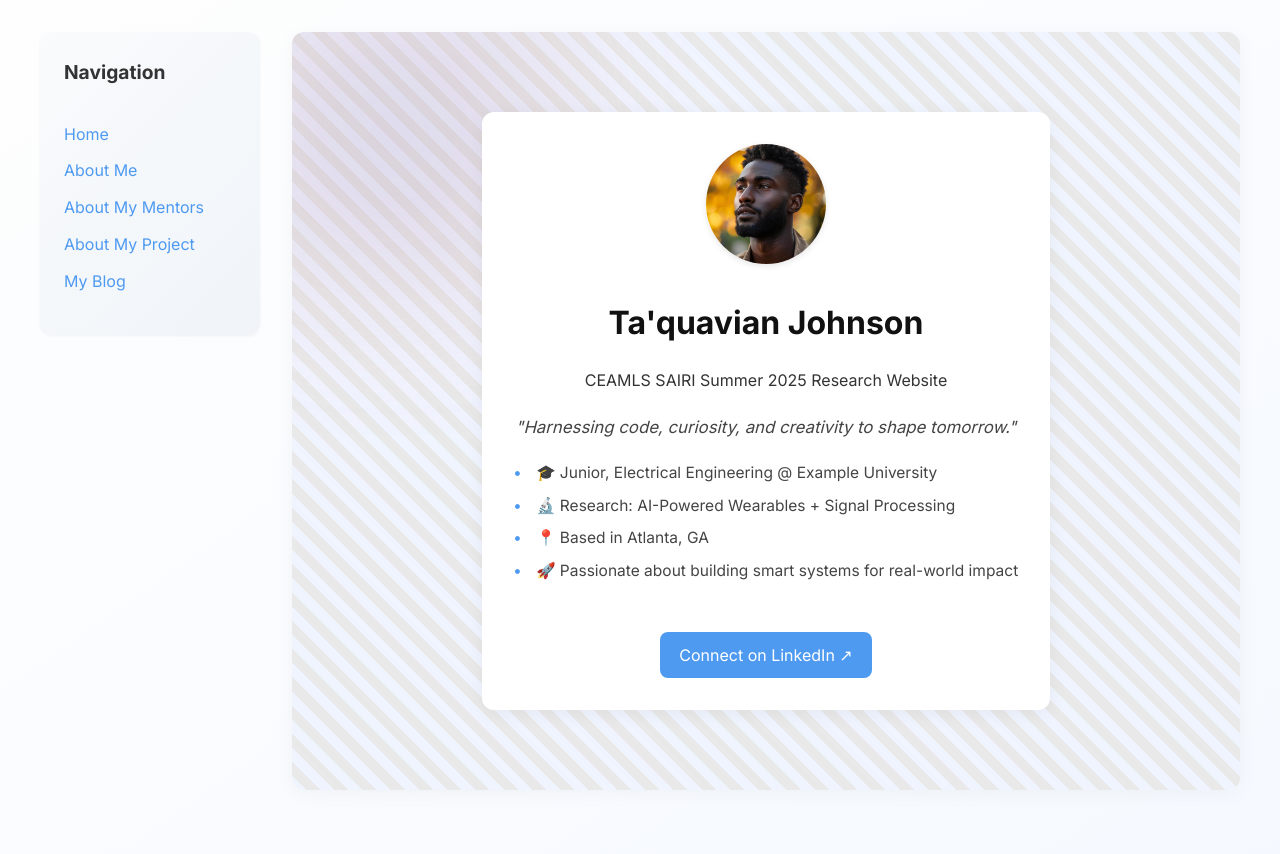
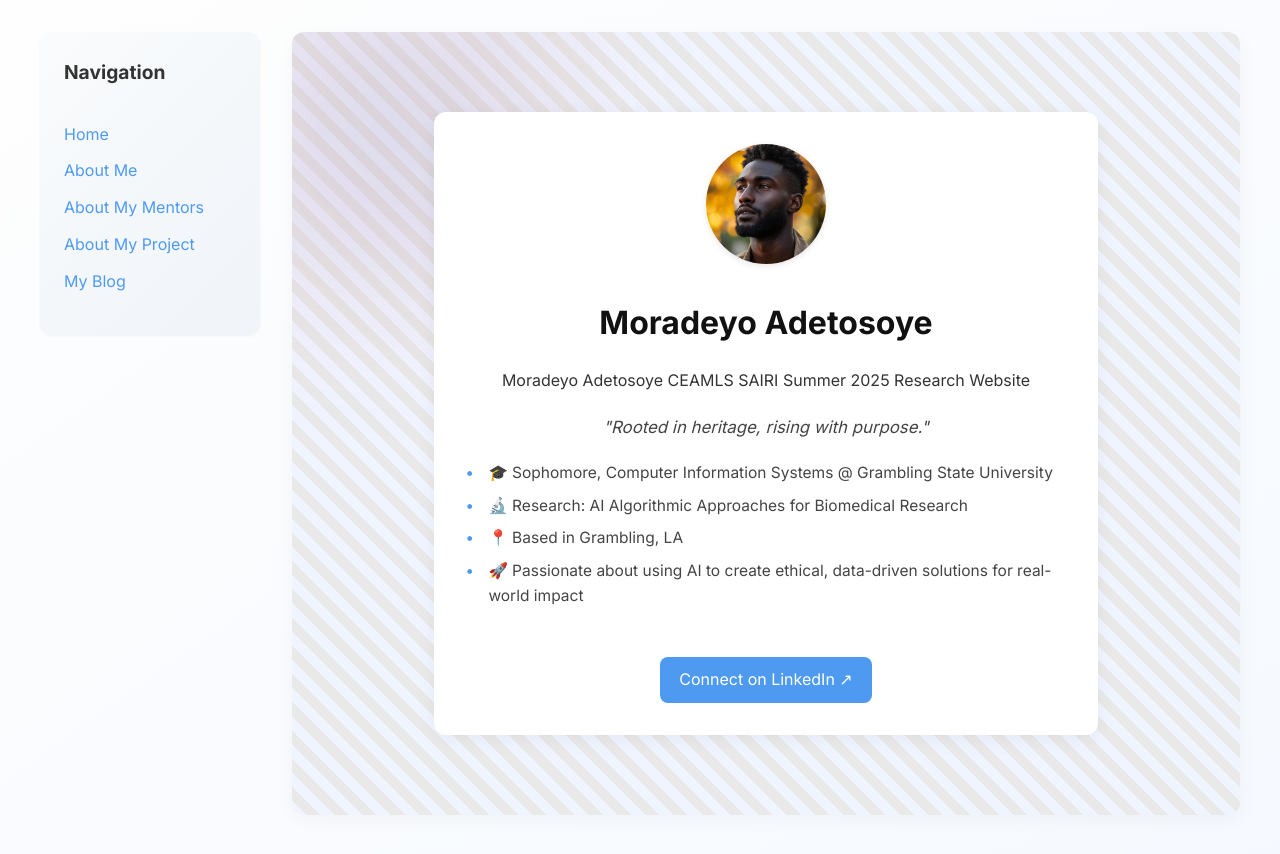
Before and after one commit to Deyo101/deyo101.github.io, a Jekyll site: the page built from index.md, in a window 1280 px wide. Shown: the top 854 px of the page. Built offline with Jekyll 4.4.1, drawn with Linux system fonts in a browser that asks for light colours.

Commit message:
Update index.md

```diff
--- a/index.md
+++ b/index.md
@@ -1,16 +1,16 @@
 ---
 layout: home
-title: Ta'quavian Johnson
-description: CEAMLS SAIRI Summer 2025 Research Website
+title: Moradeyo Adetosoye
+description: Moradeyo Adetosoye CEAMLS SAIRI Summer 2025 Research Website
 
-motto: "Harnessing code, curiosity, and creativity to shape tomorrow."
+motto: "Rooted in heritage, rising with purpose."
 
 quick_facts:
-  - "🎓 Junior, Electrical Engineering @ Example University"
-  - "🔬 Research: AI-Powered Wearables + Signal Processing"
-  - "📍 Based in Atlanta, GA"
-  - "🚀 Passionate about building smart systems for real-world impact"
+  - "🎓 Sophomore, Computer Information Systems @ Grambling State University"
+  - "🔬 Research: AI Algorithmic Approaches for Biomedical Research"
+  - "📍 Based in Grambling, LA"
+  - "🚀 Passionate about using AI to create ethical, data-driven solutions for real-world impact"
 
-linkedin: https://www.linkedin.com/in/taquavian-johnson/
+linkedin: https://www.linkedin.com/in/moradeyoadetosoye
 image: /assets/images/me.jpg
 ---
```
